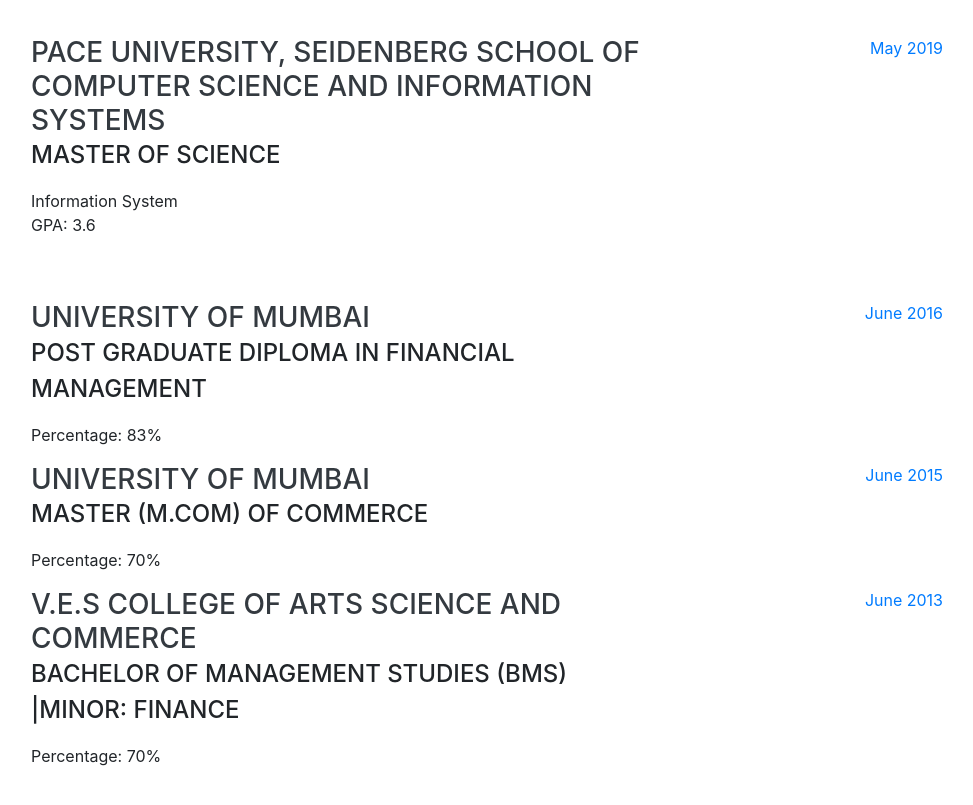
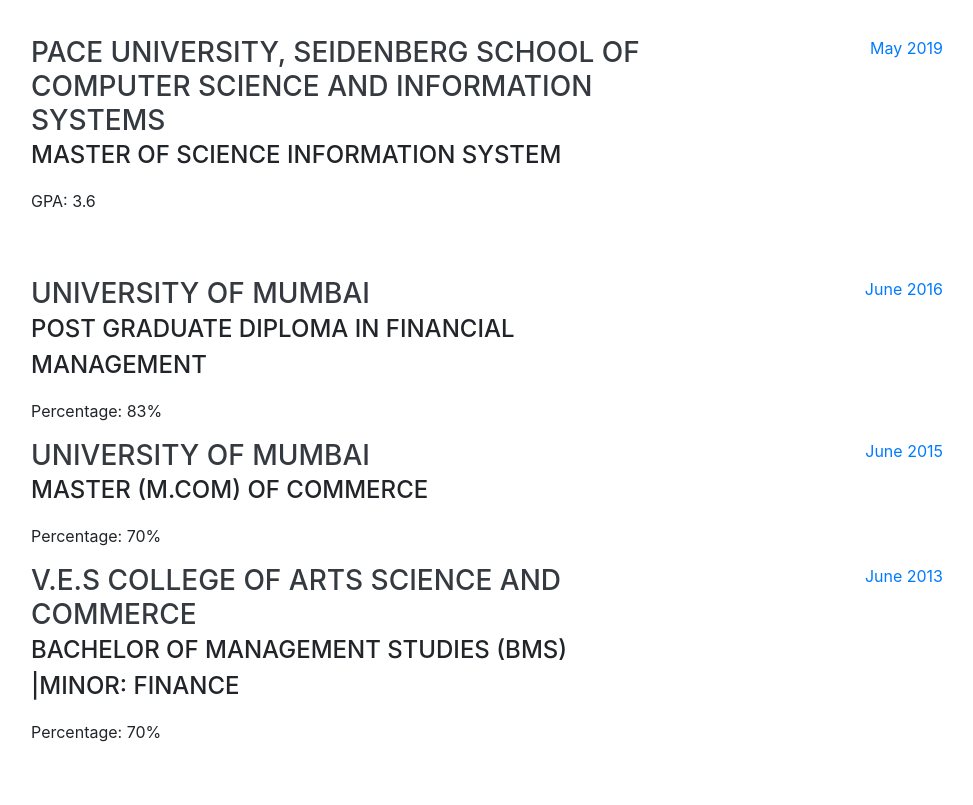
Before and after one commit to sonaligurnasinghani/personal-portfolio, a website with bundled scripts: page index.html in a window 1280 px wide. Shown: the part 1700-2505 px from the top of the page, without its empty margins (289-1262 px from the left). Built offline with nearby package versions, Linux system fonts and the light colour scheme; a web font is replaced by a local one.

Commit message:
Update index.html
hjjj

```diff
--- a/index.html
+++ b/index.html
@@ -145,8 +145,7 @@
       <div class="resume-item d-flex flex-column flex-md-row justify-content-between mb-5">
         <div class="resume-content">
           <h3 class="mb-0">Pace University, Seidenberg School of Computer Science and Information Systems</h3>
-          <div class="subheading mb-3">Master of Science</div>
-          <div>Information System</div>
+          <div class="subheading mb-3">Master of Science Information System</div>
           <p>GPA: 3.6</p>
         </div>
         <div class="resume-date text-md-right">
```
